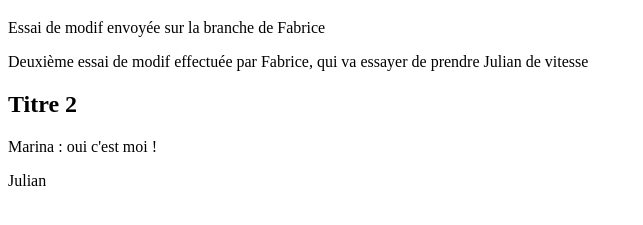
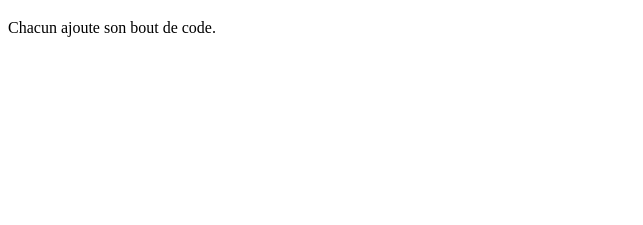
Before and after one commit to FabriceBenard/ProjetGroupe, a plain HTML site: page index.html in a window 1280 px wide. Shown: the part 61-286 px from the top of the page, without its empty margins (0-643 px from the left). Drawn offline with Linux system fonts and the light colour scheme.

Commit message:
correction arboressence

```diff
--- a/index.html
+++ b/index.html
@@ -8,11 +8,9 @@
   <body>
     <header>
       <h1>Projet de Groupe</h1>
-      <p>Essai de modif envoyée sur la branche de Fabrice</p>
-      <p>Deuxième essai de modif effectuée par Fabrice, qui va essayer de prendre Julian de vitesse</p>
     </header>
-    <h2>Titre 2</h2>
-    <p>Marina : oui c'est moi !</p>
-    <p> Julian </p>
+    <main>
+      <p>Chacun ajoute son bout de code.</p> <!-- Maëva -->
+    </main>
   </body>
 </html>
```
